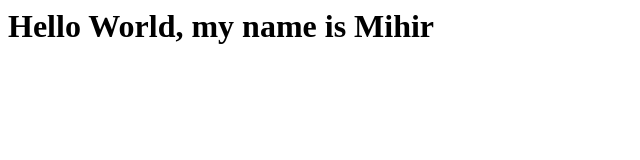
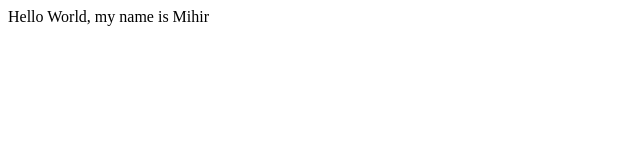
Before and after one commit to mihir-pradhan/capstone, a plain HTML site: page index.html in a window 1280 px wide. Shown: the whole page, without its empty margins (0-640 px from the left). Drawn offline with Linux system fonts and the light colour scheme.

Commit message:
Update index.html

```diff
--- a/index.html
+++ b/index.html
@@ -1 +1,8 @@
-<h1>Hello World, my name is Mihir</h1>
+<html>
+  <head>
+    <title>Static HTML Site</title>
+  </head>
+  <body>
+    <p>Hello World, my name is Mihir</p>
+  </body>
+</html>
```
